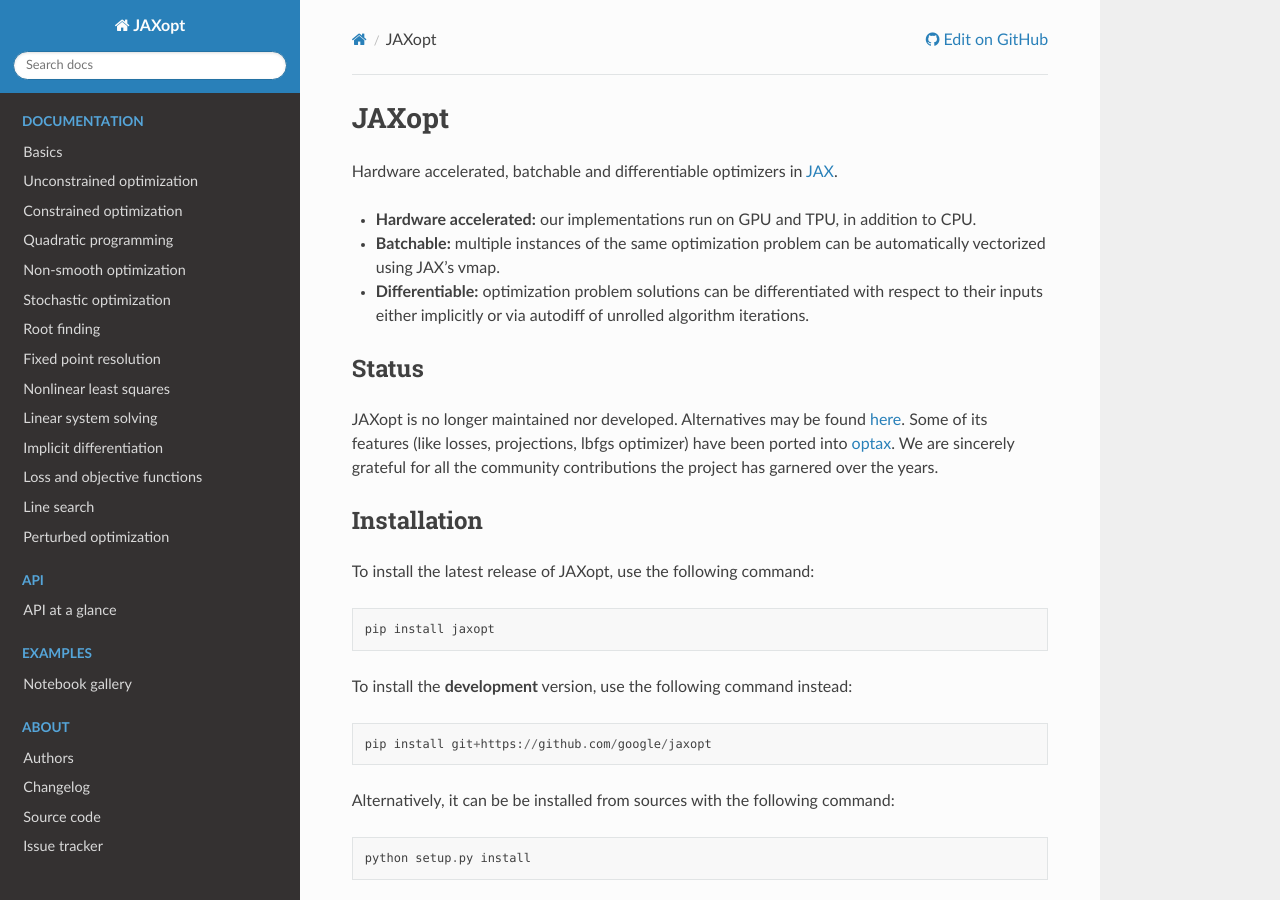
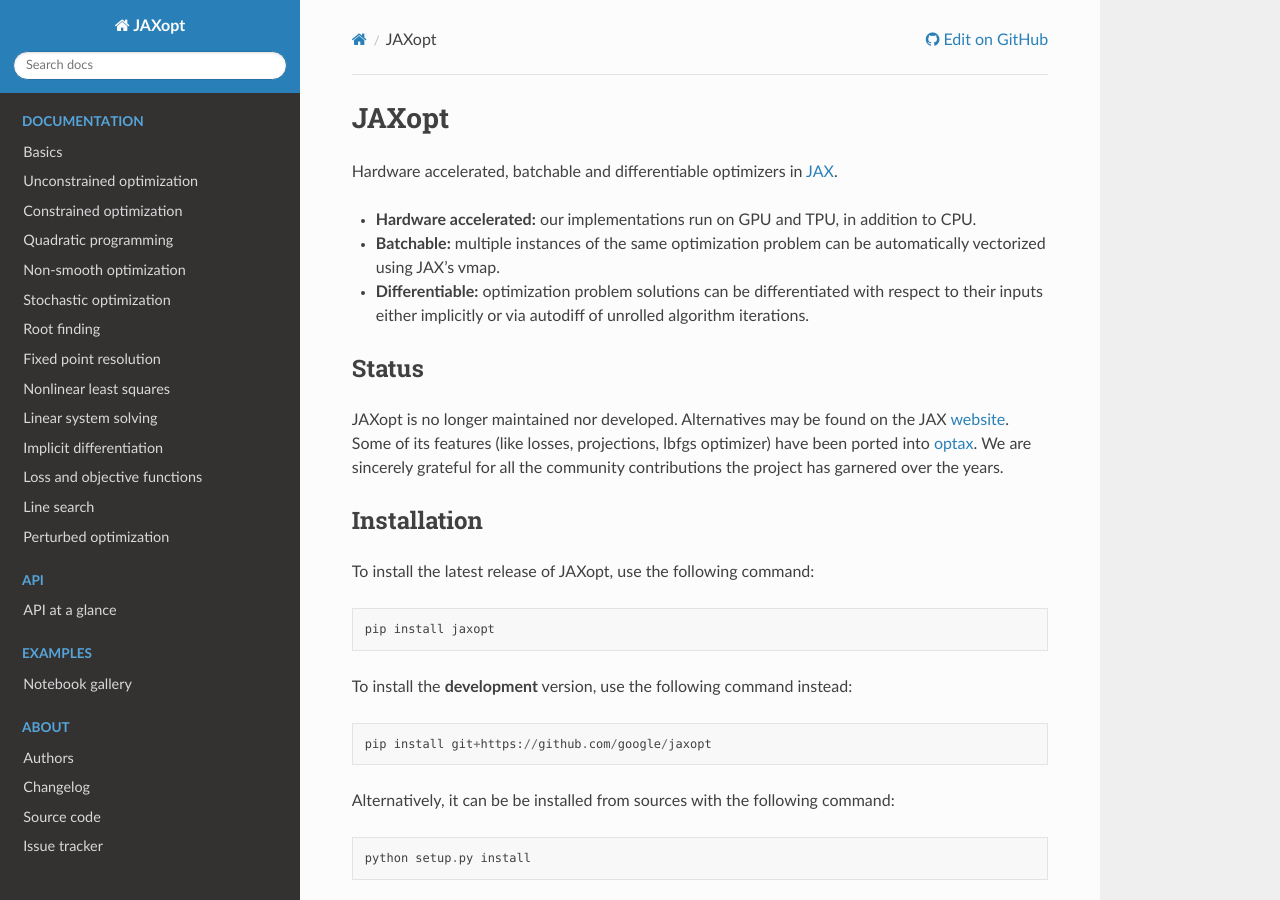
Before and after one commit to google/jaxopt, a Sphinx documentation site: the page built from docs/index.rst, in a window 1280 px wide and 900 px high. Built offline with Sphinx 7.4.7 and the Read the Docs theme 3.1.0, drawn with Linux system fonts in a browser that asks for light colours; pages that are not in the unit, such as notebooks, are missing from menus.

Commit message:
Point to JAX website

```diff
--- a/docs/index.rst
+++ b/docs/index.rst
@@ -18,11 +18,11 @@
 Status
 ------
 
-JAXopt is no longer maintained nor developed. Alternatives may be found
-`here <https://docs.jax.dev/en/latest/>`_. Some of its features (like losses,
-projections, lbfgs optimizer) have been ported into
-`optax <https://github.com/google-deepmind/optax>`_. We are sincerely grateful for
-all the community contributions the project has garnered over the years.
+JAXopt is no longer maintained nor developed. Alternatives may be found on the
+JAX `website <https://docs.jax.dev/en/latest/>`_. Some of its features (like
+losses, projections, lbfgs optimizer) have been ported into `optax
+<https://github.com/google-deepmind/optax>`_. We are sincerely grateful for all
+the community contributions the project has garnered over the years.
 
 
 Installation
```
Also changed, not shown: README.md (+3 -3 lines).
